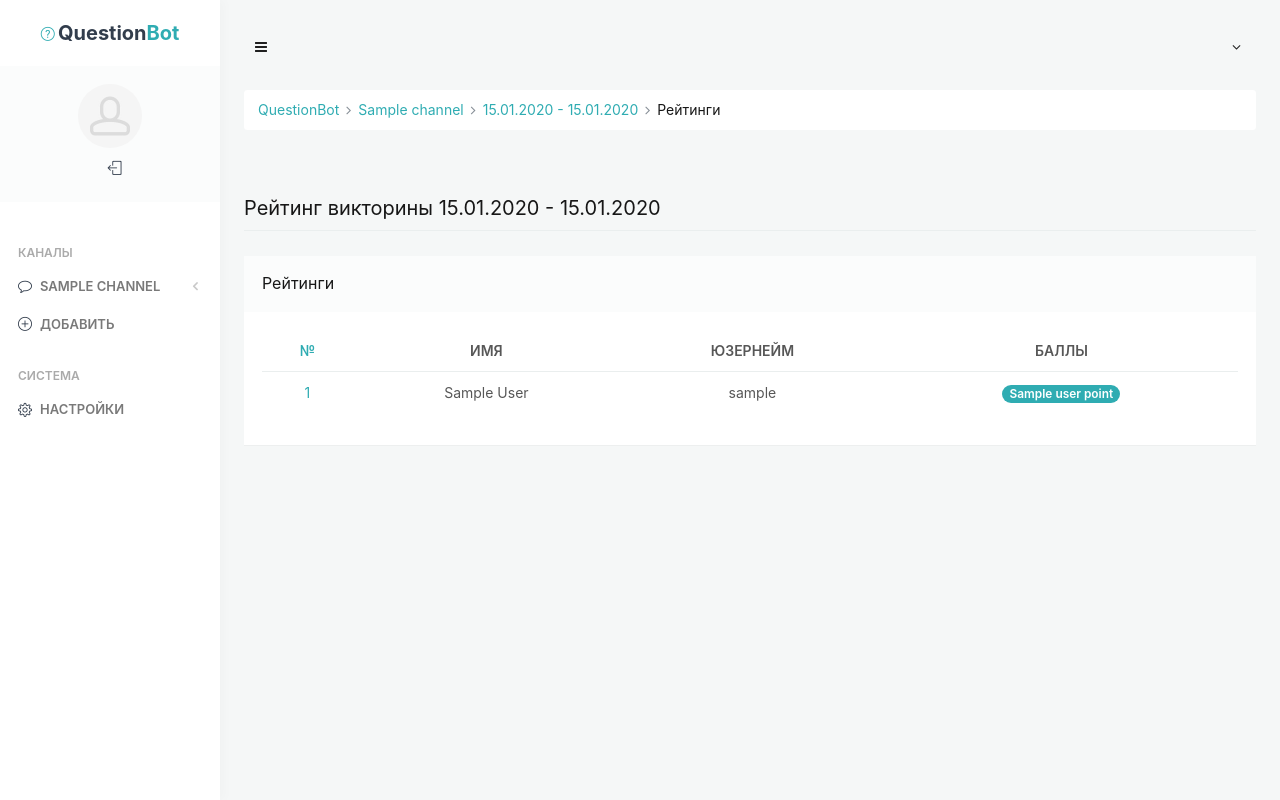
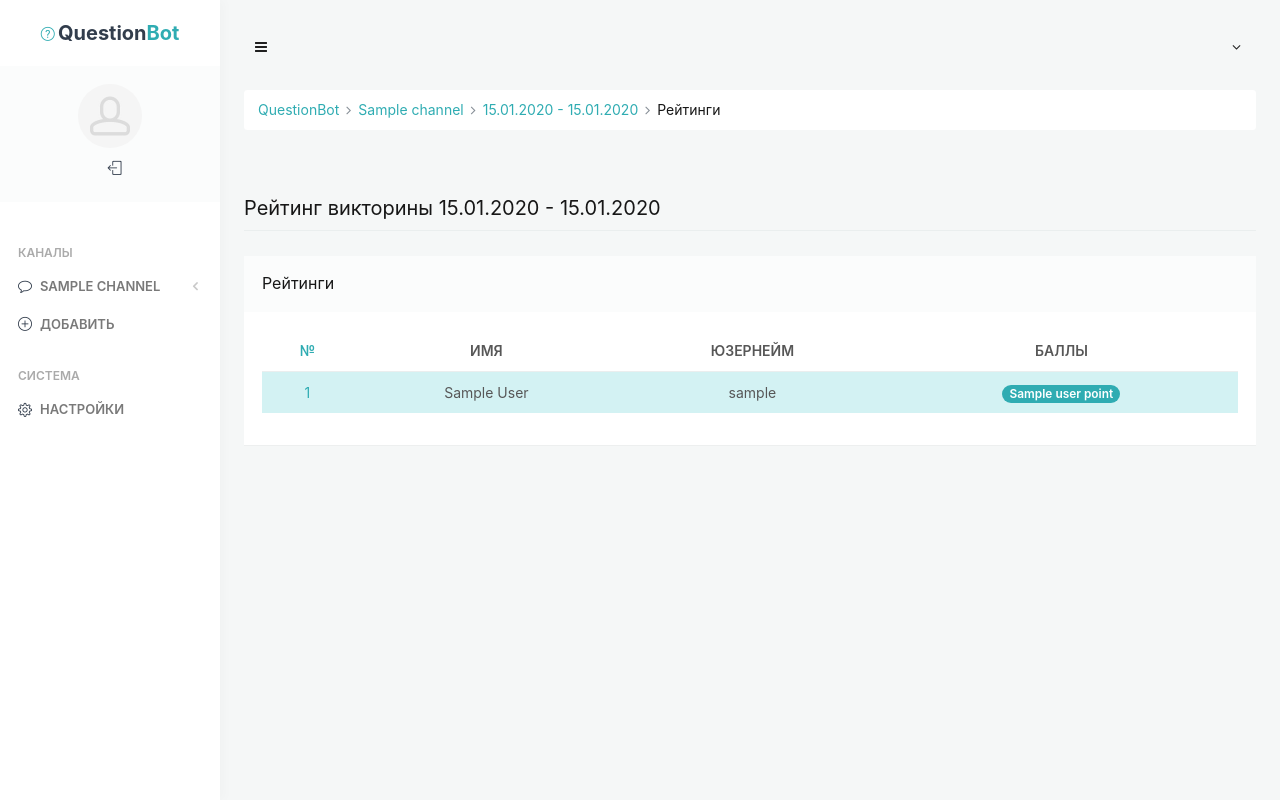
Before and after one commit to VID-STUDY/QuestionBot, a Flask app: template application/templates/admin/ratings.html in a window 1280 px wide. Run offline with Flask 2, Linux system fonts and the light colour scheme; tables that the repository leaves empty hold one stand-in row (values such as "Sample post"); the template is opened without the code that fills it: values that come from a table or form of the project are taken from there, most other values are stand-ins (such as "Sample title", 1, 10 or a date in 2020); parts of the project's set-up code (start-up, migrations or seed data) failed here and were passed over; some libraries are stand-ins or nearby versions.

Commit message:
Color first user un rating

```diff
--- a/application/templates/admin/ratings.html
+++ b/application/templates/admin/ratings.html
@@ -13,7 +13,7 @@
         </div>
         <div class="block-content block-content-full">
             <div class="table-responsive">
-                <table class="table table-hover">
+                <table class="table table-hover table-vcenter">
                     <thead>
                         <tr>
                             <th class="text-center text-primary">№</th>
@@ -26,7 +26,7 @@
                         {% for user_points in users_points %}
                             {% set user = user_points[0] %}
                             {% set points = user_points[1] %}
-                            <tr>
+                            <tr {% if loop.first %}class="table-primary"{% endif %}>
                                 <td class="text-center text-primary">{{ loop.index }}</td>
                                 <td class="text-center">
                                     {{ user.first_name }}{% if user.last_name %} {{ user.last_name }}{% endif %}
```
